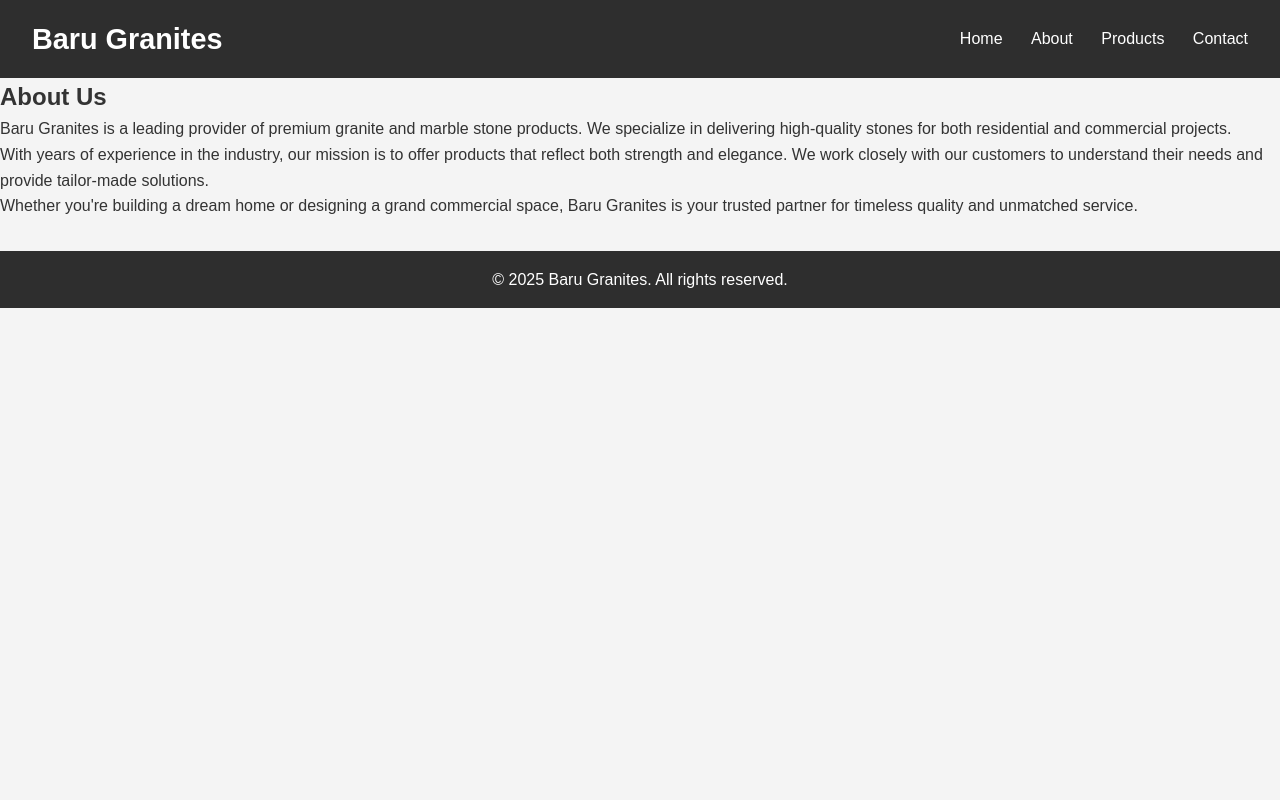
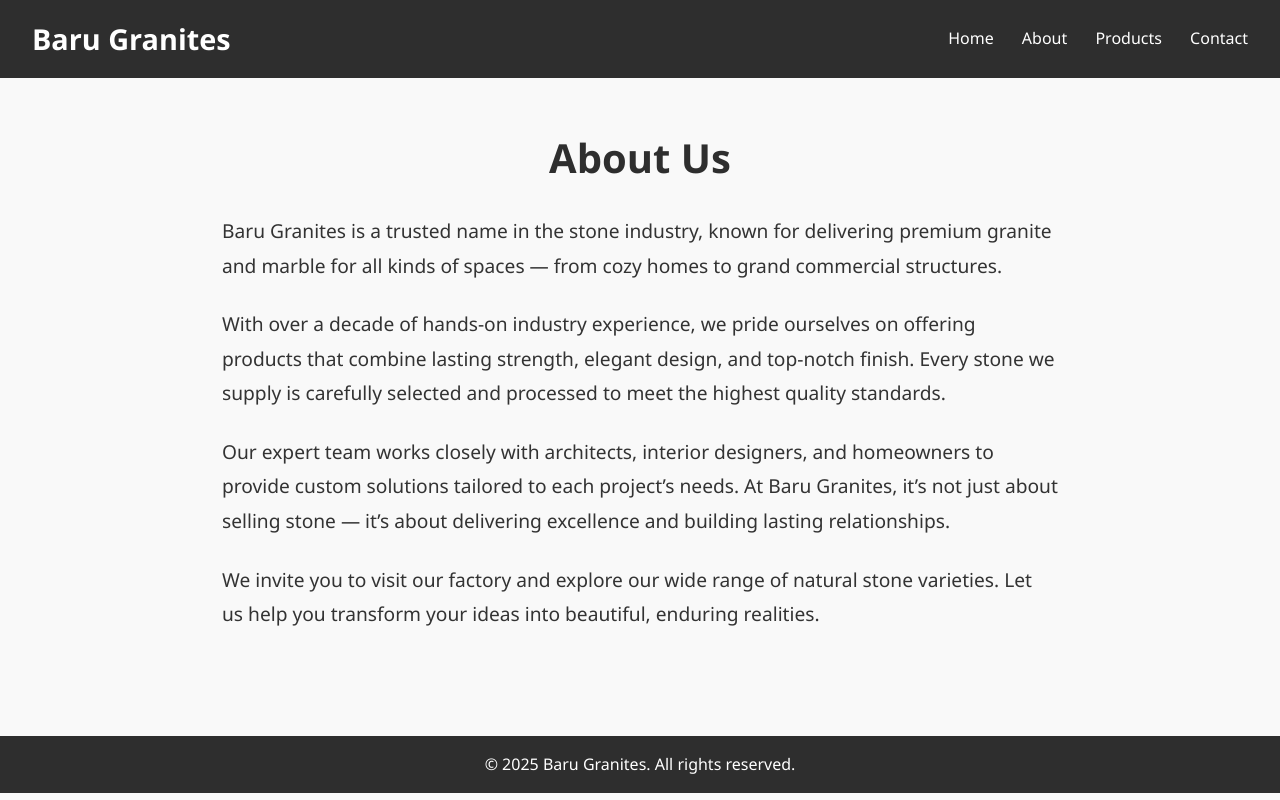
Before and after one commit to Sravani8919/babu-granites.github.io, a plain HTML site: page about.html/about.html in a window 1280 px wide. Drawn offline with Linux system fonts and the light colour scheme; files that its build step writes are made by us from their sources.

Commit message:
Update about.html

```diff
--- a/about.html/about.html
+++ b/about.html/about.html
@@ -1,12 +1,62 @@
 <!DOCTYPE html>
 <html lang="en">
 <head>
-    <meta charset="UTF-8">
-    <meta name="viewport" content="width=device-width, initial-scale=1.0">
+  <meta charset="UTF-8" />
+  <meta name="viewport" content="width=device-width, initial-scale=1.0" />
   <title>About Us | Baru Granites</title>
-    <link rel="stylesheet" href="style.css">
+  <link rel="stylesheet" href="css/style.css" /> <!-- FIXED PATH -->
+  <style>
+    body {
+      margin: 0;
+      font-family: 'Segoe UI', Tahoma, Geneva, Verdana, sans-serif;
+      background-color: #f9f9f9;
+      color: #333;
+    }
+    header {
+      background-color: #2e2e2e;
+      color: white;
+      padding: 1rem 2rem;
+      display: flex;
+      justify-content: space-between;
+      align-items: center;
+    }
+    header h1 {
+      margin: 0;
+    }
+    nav a {
+      color: white;
+      margin-left: 1.5rem;
+      text-decoration: none;
+      font-weight: 500;
+    }
+
+    .about-content {
+      max-width: 900px;
+      margin: auto;
+      padding: 3rem 2rem;
+    }
+    .about-content h2 {
+      font-size: 2.5rem;
+      color: #2e2e2e;
+      margin-bottom: 1.5rem;
+      text-align: center;
+    }
+    .about-content p {
+      font-size: 1.2rem;
+      line-height: 1.8;
+      margin-bottom: 1.5rem;
+    }
+
+    footer {
+      background-color: #2e2e2e;
+      color: white;
+      text-align: center;
+      padding: 1rem;
+    }
+  </style>
 </head>
 <body>
+
   <header>
     <h1>Baru Granites</h1>
     <nav>
@@ -20,18 +70,21 @@
   <section class="about-content">
     <h2>About Us</h2>
     <p>
-            Baru Granites is a leading provider of premium granite and marble stone products. We specialize in delivering high-quality stones for both residential and commercial projects.
+      Baru Granites is a trusted name in the stone industry, known for delivering premium granite and marble for all kinds of spaces — from cozy homes to grand commercial structures.
     </p>
     <p>
-            With years of experience in the industry, our mission is to offer products that reflect both strength and elegance. We work closely with our customers to understand their needs and provide tailor-made solutions.
+      With over a decade of hands-on industry experience, we pride ourselves on offering products that combine lasting strength, elegant design, and top-notch finish. Every stone we supply is carefully selected and processed to meet the highest quality standards.
     </p>
     <p>
-            Whether you're building a dream home or designing a grand commercial space, Baru Granites is your trusted partner for timeless quality and unmatched service.
+      Our expert team works closely with architects, interior designers, and homeowners to provide custom solutions tailored to each project’s needs. At Baru Granites, it’s not just about selling stone — it’s about delivering excellence and building lasting relationships.
+    </p>
+    <p>
+      We invite you to visit our factory and explore our wide range of natural stone varieties. Let us help you transform your ideas into beautiful, enduring realities.
     </p>
   </section>
 
   <footer>
-        <p>&copy; 2025 Baru Granites. All rights reserved.</p>
+    &copy; 2025 Baru Granites. All rights reserved.
   </footer>
 </body>
 </html>
```
Lines whose indentation alone changed are shown as unchanged.
